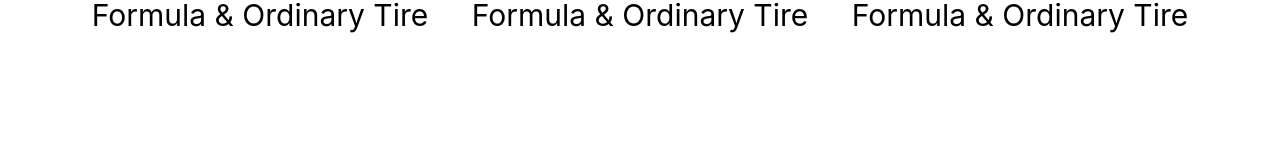
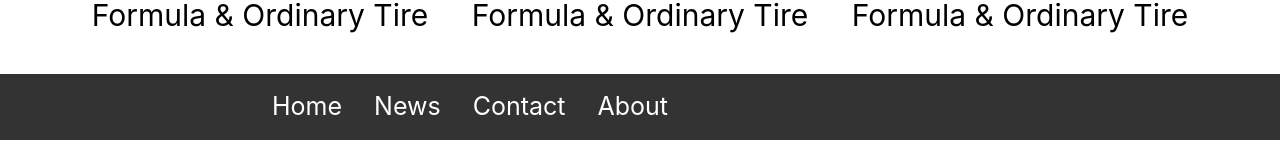
Before and after one commit to NiMaGangFour/mumstore, a React (Create React App) app: page / in a window 1280 px wide. Shown: the part 2427-2580 px from the top of the page. Before the commit the page ends 2501 px from the top, so only its background shows below. Built offline with nearby package versions, Linux system fonts and the light colour scheme.

Commit message:
footer Navigation Bar

```diff
--- a/src/App.js
+++ b/src/App.js
@@ -11,6 +11,7 @@ import Contact from "./components/Pages/Contact";
 import News from "./components/Pages/News";
 import MessageWedge from "./components/UI/MessageWedge";
 import FooterLists from "./components/Footer/FooterLists";
+import FooterNaviBar from "./components/Footer/FooterNaviBar";
 
 function App() {
   return (
@@ -24,6 +25,7 @@ function App() {
         <Route exact path="/news" component={News} />
       </Switch>
       <FooterLists />
+      <FooterNaviBar />
 
       <MessageWedge />
     </div>
--- /dev/null
+++ b/src/components/Footer/FooterNaviBar.js
@@ -0,0 +1,26 @@
+import React, { Component } from "react";
+
+class FooterNaviBar extends Component {
+  render() {
+    return (
+      <div className="footer-navi-bar">
+        <ul className="footer-navi-bar-ul">
+          <li>
+            <a href="#home">Home</a>
+          </li>
+          <li>
+            <a href="/news">News</a>
+          </li>
+          <li>
+            <a href="/contact">Contact</a>
+          </li>
+          <li>
+            <a href="/about">About</a>
+          </li>
+        </ul>
+      </div>
+    );
+  }
+}
+
+export default FooterNaviBar;
--- a/src/components/css/components.css
+++ b/src/components/css/components.css
@@ -499,3 +499,33 @@ footer p {
   font-size: 30px;
   color: #000000;
 }
+
+.footer-navi-bar {
+  background-color: #333;
+}
+
+.footer-navi-bar-ul {
+  width: 60%;
+  margin-left: 20%;
+  margin-right: 20%;
+  list-style-type: none;
+  padding: 0;
+  overflow: hidden;
+  font-size: 25px;
+}
+
+.footer-navi-bar-ul li {
+  float: left;
+}
+
+.footer-navi-bar-ul li a {
+  display: block;
+  color: white;
+  text-align: center;
+  padding: 14px 16px;
+  text-decoration: none;
+}
+
+.footer-navi-bar-ul li a:hover:not(.active) {
+  background-color: rgba(100, 255, 100, 0.2);
+}
```
